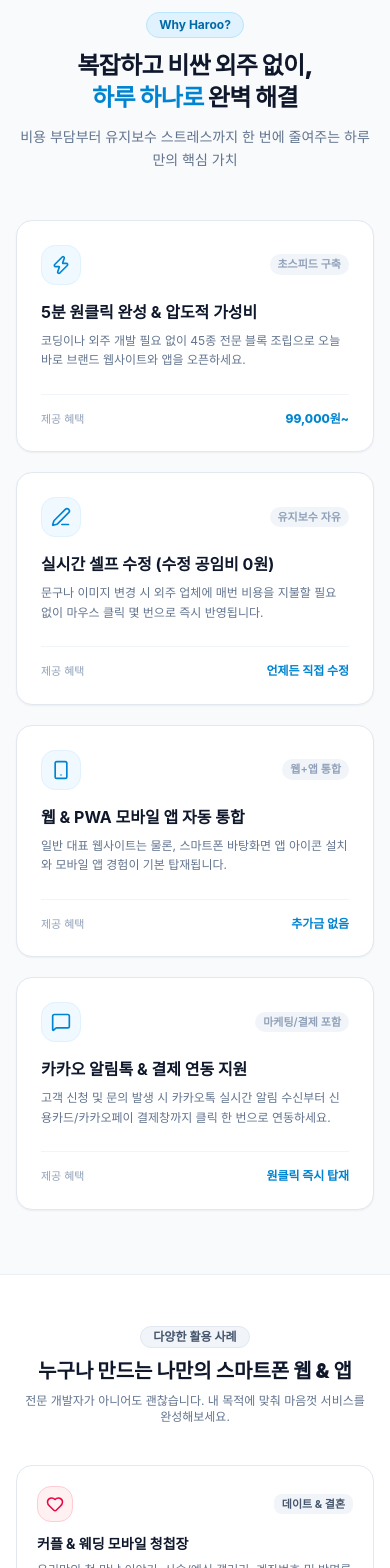
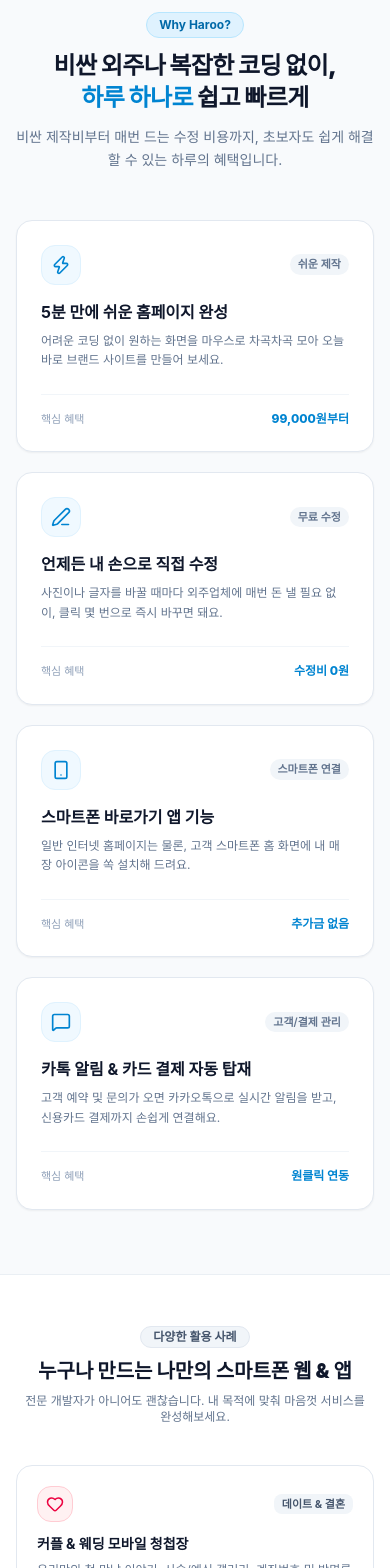
Before and after one commit to Moorisong/haroo, a Next.js app: page / in a window 390 px wide. Shown: the part 2100-3668 px from the top of the page. Built offline with nearby package versions, Linux system fonts and the light colour scheme; no server answers; a web font is replaced by a local one.

Commit message:
refactor(landing): 45종 블록 영역 제거 및 헤더/푸터 섹션 인덱스 네비게이션 연동

```diff
--- a/src/app/page.tsx
+++ b/src/app/page.tsx
@@ -3,8 +3,6 @@ import HeroSection from '@/components/landing/HeroSection'
 import ThreeStepGuide from '@/components/landing/ThreeStepGuide'
 import RealisticCostComparisonTable from '@/components/landing/RealisticCostComparisonTable'
 import UseCasesSection from '@/components/landing/UseCasesSection'
-import MandatoryPwaTransparencyNotice from '@/components/landing/MandatoryPwaTransparencyNotice'
-import BlockShowcase from '@/components/landing/BlockShowcase'
 import PricingGrid from '@/components/landing/PricingGrid'
 import CompanyLegalFooter from '@/components/common/CompanyLegalFooter'
 
@@ -16,8 +14,6 @@ export default function Page() {
       <ThreeStepGuide />
       <RealisticCostComparisonTable />
       <UseCasesSection />
-      <MandatoryPwaTransparencyNotice />
-      <BlockShowcase />
       <PricingGrid />
       <CompanyLegalFooter />
     </main>
--- a/src/components/common/CompanyLegalFooter.tsx
+++ b/src/components/common/CompanyLegalFooter.tsx
@@ -15,7 +15,9 @@ const LEGAL_INFO = [
 ]
 
 const SERVICE_LINKS = [
-  { label: '45종 블록', href: '#blocks' },
+  { label: '이용 방법', href: '#guide' },
+  { label: '서비스 특징', href: '#why' },
+  { label: '활용 사례', href: '#usecases' },
   { label: '가격 안내', href: '#pricing' },
 ]
 
@@ -50,7 +52,7 @@ export default function CompanyLegalFooter() {
                 <span className="text-slate-900 font-bold text-lg">하루</span>
               </div>
               <p className="text-sm text-slate-500 leading-relaxed max-w-xs">
-                소상공인부터 지식창업가까지, 45종 블록으로 5분 만에 나만의 웹사이트와 PWA 앱을 완성하세요.
+                커플 추억·모임 초대장부터 매장 홍보까지, 필요한 블록만 톡톡 조립해서 5분 만에 우리만의 스마트폰 웹 & 앱을 완성해보세요.
               </p>
             </div>
             <div className="flex flex-col sm:flex-row gap-8">
--- a/src/components/landing/HeaderNav.tsx
+++ b/src/components/landing/HeaderNav.tsx
@@ -8,7 +8,9 @@ import { getCurrentUser, signOut, type UserProfile } from '@/lib/auth'
 import { consumeAuthRedirectTarget } from '@/lib/authRedirectHelper'
 
 const NAV_LINKS = [
-  { label: '45종 블록', href: '#blocks' },
+  { label: '이용 방법', href: '#guide' },
+  { label: '서비스 특징', href: '#why' },
+  { label: '활용 사례', href: '#usecases' },
   { label: '가격 안내', href: '#pricing' },
 ]
 
@@ -54,11 +56,11 @@ export default function HeaderNav() {
           {/* 데스크톱 메뉴 */}
           <nav className="hidden md:flex items-center gap-8">
             {NAV_LINKS.map((link) => (
-              <a key={link.href} href={link.href} className="text-sm text-slate-600 hover:text-slate-900 transition-colors">
+              <a key={link.href} href={link.href} className="text-sm font-medium text-slate-600 hover:text-slate-900 transition-colors">
                 {link.label}
               </a>
             ))}
-            <Link href={user ? '/dashboard' : '/login?next=/dashboard'} className="text-sm text-slate-600 hover:text-slate-900 transition-colors">
+            <Link href={user ? '/dashboard' : '/login?next=/dashboard'} className="text-sm font-medium text-slate-600 hover:text-slate-900 transition-colors">
               내 저장소
             </Link>
           </nav>
@@ -66,26 +68,30 @@ export default function HeaderNav() {
           {/* CTA / 로그인 상태 */}
           <div className="hidden md:flex items-center gap-3">
             {user ? (
-              <div className="flex items-center gap-3">
+              <div className="flex items-center gap-2">
                 <Link
                   href="/dashboard"
-                  className="flex items-center gap-1.5 text-xs font-semibold text-slate-700 bg-slate-100 px-3 py-1.5 rounded-lg hover:bg-slate-200 transition-colors"
+                  className="px-3 py-1.5 text-xs font-bold text-slate-800 bg-slate-100 hover:bg-slate-200 border border-slate-200/80 rounded-lg transition-all shadow-2xs flex items-center gap-1.5"
                 >
-                  <User size={13} />
+                  <User size={13} className="text-slate-600" />
                   <span>{user.name}</span>
                 </Link>
                 <button
                   onClick={handleLogout}
-                  className="text-xs text-slate-500 hover:text-slate-800 transition-colors flex items-center gap-1 cursor-pointer"
+                  className="px-3 py-1.5 text-xs font-bold text-slate-700 bg-slate-100 hover:bg-slate-200 border border-slate-200/80 rounded-lg transition-all shadow-2xs flex items-center gap-1.5 cursor-pointer"
                   title="로그아웃"
                 >
-                  <LogOut size={13} />
+                  <LogOut size={13} className="text-slate-600" />
                   <span>로그아웃</span>
                 </button>
               </div>
             ) : (
-              <Link href="/login" className="text-sm text-slate-600 hover:text-slate-900 transition-colors">
-                로그인
+              <Link
+                href="/login"
+                className="px-3.5 py-1.5 text-xs font-bold text-slate-800 bg-slate-100 hover:bg-slate-200 border border-slate-200/80 rounded-lg transition-all shadow-2xs flex items-center gap-1"
+              >
+                <User size={13} className="text-slate-600" />
+                <span>로그인</span>
               </Link>
             )}
 
@@ -143,9 +149,10 @@ export default function HeaderNav() {
                       handleLogout()
                       setIsOpen(false)
                     }}
-                    className="text-xs text-red-600 font-semibold flex items-center gap-1 cursor-pointer"
+                    className="px-2.5 py-1 text-xs font-bold text-slate-700 bg-white border border-slate-200 rounded-md hover:bg-slate-100 transition-colors flex items-center gap-1 cursor-pointer"
                   >
-                    <LogOut size={12} /> 로그아웃
+                    <LogOut size={12} className="text-slate-600" />
+                    <span>로그아웃</span>
                   </button>
                 </div>
               ) : (
--- a/src/components/landing/RealisticCostComparisonTable.tsx
+++ b/src/components/landing/RealisticCostComparisonTable.tsx
@@ -3,41 +3,40 @@ import { Zap, Edit3, Smartphone, MessageSquare } from 'lucide-react'
 const VALUE_PROPOSITIONS = [
   {
     icon: Zap,
-    title: '5분 원클릭 완성 & 압도적 가성비',
-    price: '99,000원~',
-    description: '코딩이나 외주 개발 필요 없이 45종 전문 블록 조립으로 오늘 바로 브랜드 웹사이트와 앱을 오픈하세요.',
-    badge: '초스피드 구축',
+    title: '5분 만에 쉬운 홈페이지 완성',
+    price: '99,000원부터',
+    description: '어려운 코딩 없이 원하는 화면을 마우스로 차곡차곡 모아 오늘 바로 브랜드 사이트를 만들어 보세요.',
+    badge: '쉬운 제작',
   },
   {
     icon: Edit3,
-    title: '실시간 셀프 수정 (수정 공임비 0원)',
-    price: '언제든 직접 수정',
-    description: '문구나 이미지 변경 시 외주 업체에 매번 비용을 지불할 필요 없이 마우스 클릭 몇 번으로 즉시 반영됩니다.',
-    badge: '유지보수 자유',
+    title: '언제든 내 손으로 직접 수정',
+    price: '수정비 0원',
+    description: '사진이나 글자를 바꿀 때마다 외주업체에 매번 돈 낼 필요 없이, 클릭 몇 번으로 즉시 바꾸면 돼요.',
+    badge: '무료 수정',
   },
   {
     icon: Smartphone,
-    title: '웹 & PWA 모바일 앱 자동 통합',
+    title: '스마트폰 바로가기 앱 기능',
     price: '추가금 없음',
-    description: '일반 대표 웹사이트는 물론, 스마트폰 바탕화면 앱 아이콘 설치와 모바일 앱 경험이 기본 탑재됩니다.',
-    badge: '웹+앱 통합',
+    description: '일반 인터넷 홈페이지는 물론, 고객 스마트폰 홈 화면에 내 매장 아이콘을 쏙 설치해 드려요.',
+    badge: '스마트폰 연결',
   },
   {
     icon: MessageSquare,
-    title: '카카오 알림톡 & 결제 연동 지원',
-    price: '원클릭 즉시 탑재',
-    description: '고객 신청 및 문의 발생 시 카카오톡 실시간 알림 수신부터 신용카드/카카오페이 결제창까지 클릭 한 번으로 연동하세요.',
-    badge: '마케팅/결제 포함',
+    title: '카톡 알림 & 카드 결제 자동 탑재',
+    price: '원클릭 연동',
+    description: '고객 예약 및 문의가 오면 카카오톡으로 실시간 알림을 받고, 신용카드 결제까지 손쉽게 연결해요.',
+    badge: '고객/결제 관리',
   },
 ]
 
 /**
- * 하루(HAROO) 핵심 강점 어필 영역
- * (비교표 대신 자사 핵심 어필 카드 배치)
+ * 하루(HAROO) 핵심 강점 어필 영역 (Why Haroo?)
  */
 export default function RealisticCostComparisonTable() {
   return (
-    <section className="py-16 px-4 sm:px-6 bg-slate-50 border-y border-slate-200/60">
+    <section id="why" className="py-16 px-4 sm:px-6 bg-slate-50 border-y border-slate-200/60">
       <div className="max-w-6xl mx-auto">
         {/* 섹션 타이틀 */}
         <div className="text-center mb-12">
@@ -45,11 +44,11 @@ export default function RealisticCostComparisonTable() {
             Why Haroo?
           </span>
           <h2 className="text-2xl sm:text-3xl md:text-4xl font-black text-slate-900 tracking-tight text-balance">
-            복잡하고 비싼 외주 없이, <br className="sm:hidden" />
-            <span className="text-sky-600">하루 하나로</span> 완벽 해결
+            비싼 외주나 복잡한 코딩 없이, <br className="sm:hidden" />
+            <span className="text-sky-600">하루 하나로</span> 쉽고 빠르게
           </h2>
           <p className="text-slate-500 text-sm mt-3 max-w-xl mx-auto leading-relaxed">
-            비용 부담부터 유지보수 스트레스까지 한 번에 줄여주는 하루만의 핵심 가치
+            비싼 제작비부터 매번 드는 수정 비용까지, 초보자도 쉽게 해결할 수 있는 하루의 혜택입니다.
           </p>
         </div>
 
@@ -67,7 +66,7 @@ export default function RealisticCostComparisonTable() {
                     <div className="w-10 h-10 rounded-xl bg-sky-50 border border-sky-100 text-sky-600 flex items-center justify-center group-hover:bg-sky-600 group-hover:text-white transition-colors">
                       <Icon size={20} />
                     </div>
-                    <span className="text-[11px] font-semibold text-slate-400 bg-slate-100 px-2 py-0.5 rounded-full">
+                    <span className="text-[11px] font-semibold text-slate-500 bg-slate-100 px-2 py-0.5 rounded-full">
                       {item.badge}
                     </span>
                   </div>
@@ -80,7 +79,7 @@ export default function RealisticCostComparisonTable() {
                 </div>
 
                 <div className="mt-6 pt-4 border-t border-slate-100 flex items-center justify-between">
-                  <span className="text-[11px] text-slate-400 font-medium">제공 혜택</span>
+                  <span className="text-[11px] text-slate-400 font-medium">핵심 혜택</span>
                   <span className="text-xs font-extrabold text-sky-600">{item.price}</span>
                 </div>
               </div>
--- a/src/components/landing/ThreeStepGuide.tsx
+++ b/src/components/landing/ThreeStepGuide.tsx
@@ -29,7 +29,7 @@ const STEPS = [
  */
 export default function ThreeStepGuide() {
   return (
-    <section className="py-12 sm:py-16 px-4 sm:px-6 bg-slate-50 border-y border-slate-200/60">
+    <section id="guide" className="py-12 sm:py-16 px-4 sm:px-6 bg-slate-50 border-y border-slate-200/60">
       <div className="max-w-6xl mx-auto">
         <div className="text-center mb-10">
           <span className="inline-block px-3 py-0.5 bg-sky-100 border border-sky-200 text-sky-700 text-xs font-semibold rounded-full mb-2.5 whitespace-nowrap">
--- a/src/components/landing/UseCasesSection.tsx
+++ b/src/components/landing/UseCasesSection.tsx
@@ -49,7 +49,7 @@ const USE_CASES = [
  */
 export default function UseCasesSection() {
   return (
-    <section className="py-12 sm:py-16 px-4 sm:px-6 bg-white">
+    <section id="usecases" className="py-12 sm:py-16 px-4 sm:px-6 bg-white">
       <div className="max-w-6xl mx-auto">
         <div className="text-center mb-10">
           <span className="inline-block px-3 py-0.5 bg-slate-100 border border-slate-200 text-slate-600 text-xs font-semibold rounded-full mb-2.5 whitespace-nowrap">
```
